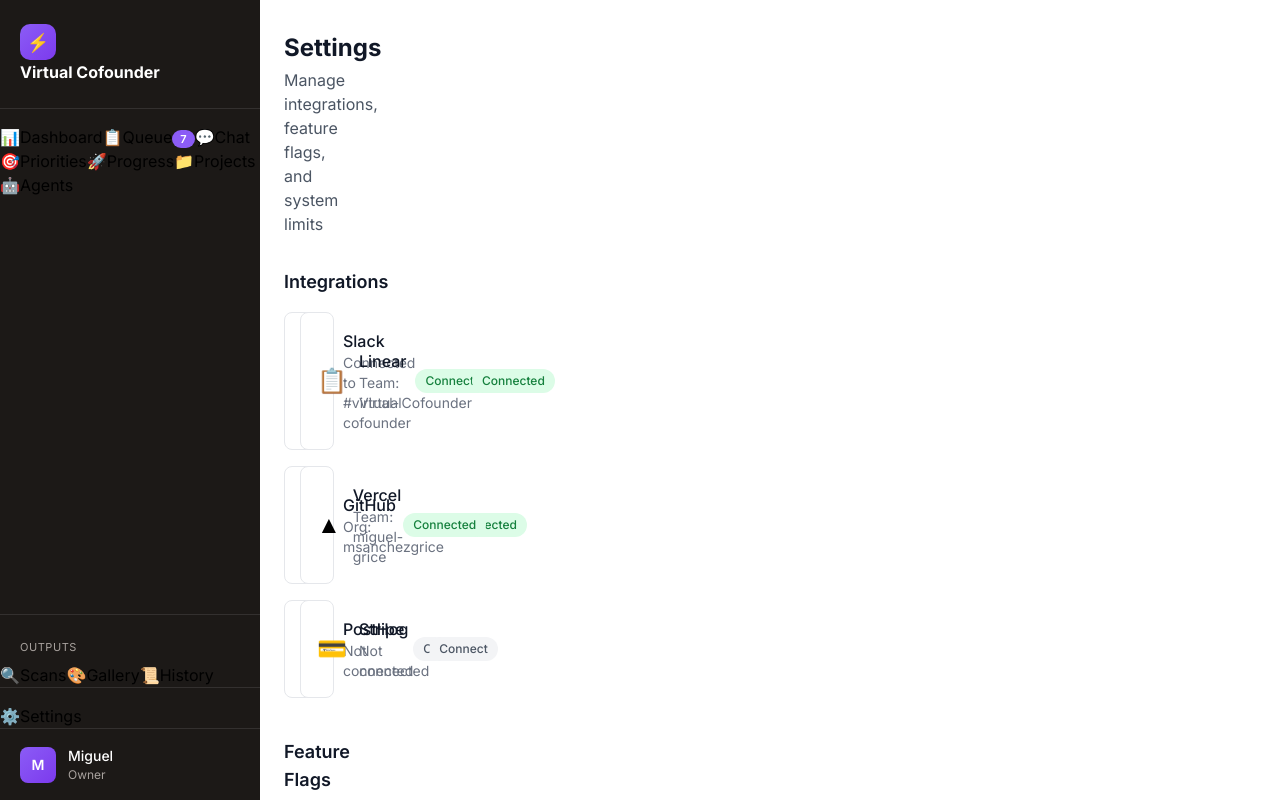
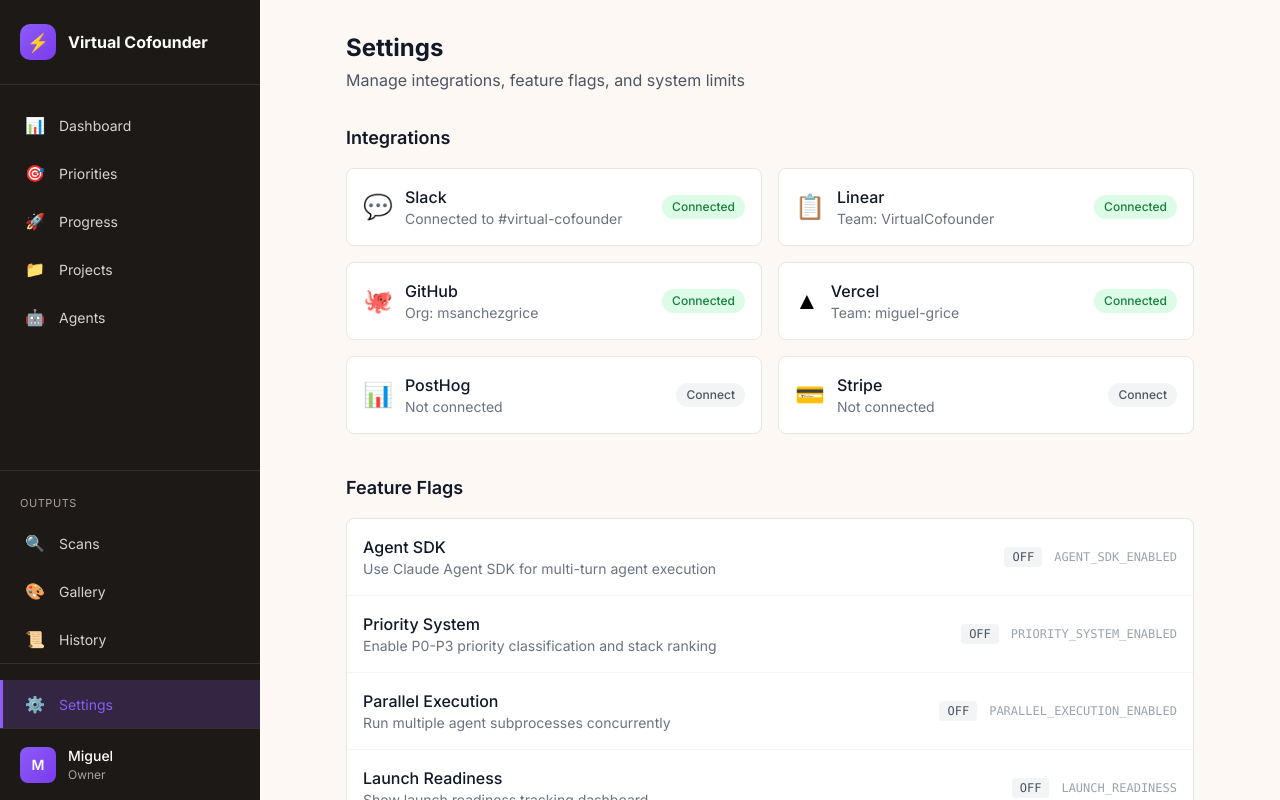
Before and after one commit to msanchezgrice/virtual-cofounder, a Next.js app: page /settings in a window 1280 px wide. Shown: the top 800 px of the page. Built offline with nearby package versions, Linux system fonts and the light colour scheme.

Commit message:
Fix sidebar layout and agents page error
- Updated layout.tsx to use inline styles instead of style jsx for more reliable rendering
- Fixed agents page to handle undefined agents array from API
- Fixed agents API route to use correct 'prisma' import instead of 'db'

```diff
--- a/app/(app)/agents/page.tsx
+++ b/app/(app)/agents/page.tsx
@@ -67,9 +67,10 @@ export default function AgentsPage() {
     try {
       const res = await fetch('/api/agents');
       const data = await res.json();
-      setAgents(data.agents);
+      setAgents(data.agents || []);
     } catch (error) {
       console.error('Failed to fetch agents:', error);
+      setAgents([]);
     } finally {
       setLoading(false);
     }
--- a/app/(app)/layout.tsx
+++ b/app/(app)/layout.tsx
@@ -5,8 +5,6 @@ import { usePathname } from 'next/navigation';
 
 const navItems = [
   { href: '/dashboard', icon: '📊', label: 'Dashboard' },
-  { href: '/dashboard/queue', icon: '📋', label: 'Queue', badge: true },
-  { href: '/dashboard/history', icon: '💬', label: 'Chat' },
   { href: '/priorities', icon: '🎯', label: 'Priorities' },
   { href: '/progress', icon: '🚀', label: 'Progress' },
   { href: '/projects', icon: '📁', label: 'Projects' },
@@ -26,242 +24,181 @@ export default function AppLayout({
 }) {
   const pathname = usePathname();
 
+  const isActive = (href: string) => {
+    if (href === '/dashboard') return pathname === '/dashboard';
+    return pathname === href || pathname.startsWith(href + '/');
+  };
+
   return (
-    <div className="app-shell">
+    <div style={{ display: 'flex', minHeight: '100vh' }}>
       {/* Dark Sidebar */}
-      <nav className="sidebar">
-        <div className="sidebar-logo">
-          <Link href="/" className="logo-link">
-            <span className="logo-icon">⚡</span>
-            <span className="logo-text">Virtual Cofounder</span>
+      <nav style={{
+        width: '260px',
+        minWidth: '260px',
+        background: '#1C1917',
+        display: 'flex',
+        flexDirection: 'column',
+        position: 'fixed',
+        top: 0,
+        left: 0,
+        bottom: 0,
+        overflowY: 'auto',
+        zIndex: 50,
+      }}>
+        {/* Logo */}
+        <div style={{
+          padding: '24px 20px',
+          borderBottom: '1px solid rgba(255,255,255,0.1)',
+        }}>
+          <Link href="/" style={{
+            display: 'flex',
+            alignItems: 'center',
+            gap: '12px',
+            textDecoration: 'none',
+          }}>
+            <span style={{
+              width: '36px',
+              height: '36px',
+              background: 'linear-gradient(135deg, #8B5CF6, #7C3AED)',
+              borderRadius: '10px',
+              display: 'flex',
+              alignItems: 'center',
+              justifyContent: 'center',
+              fontSize: '18px',
+            }}>⚡</span>
+            <span style={{
+              color: 'white',
+              fontWeight: 700,
+              fontSize: '16px',
+            }}>Virtual Cofounder</span>
           </Link>
         </div>
 
-        <div className="nav-main">
+        {/* Main Navigation */}
+        <div style={{ padding: '16px 0', flex: 1 }}>
           {navItems.map((item) => (
             <Link
               key={item.href}
               href={item.href}
-              className={`nav-item ${pathname === item.href || (item.href !== '/dashboard' && pathname.startsWith(item.href)) ? 'active' : ''}`}
+              style={{
+                display: 'flex',
+                alignItems: 'center',
+                gap: '12px',
+                padding: '12px 20px',
+                color: isActive(item.href) ? '#8B5CF6' : '#D6D3D1',
+                textDecoration: 'none',
+                fontSize: '14px',
+                background: isActive(item.href) ? 'rgba(139, 92, 246, 0.2)' : 'transparent',
+                borderLeft: isActive(item.href) ? '3px solid #8B5CF6' : '3px solid transparent',
+                transition: 'all 0.2s',
+              }}
             >
-              <span className="nav-icon">{item.icon}</span>
-              <span className="nav-label">{item.label}</span>
-              {item.badge && <span className="nav-badge">7</span>}
+              <span style={{ fontSize: '16px', width: '24px', textAlign: 'center' }}>{item.icon}</span>
+              <span style={{ flex: 1 }}>{item.label}</span>
             </Link>
           ))}
         </div>
 
-        <div className="nav-section">
-          <div className="nav-section-title">Outputs</div>
+        {/* Outputs Section */}
+        <div style={{
+          paddingTop: '16px',
+          borderTop: '1px solid rgba(255,255,255,0.1)',
+        }}>
+          <div style={{
+            padding: '8px 20px',
+            fontSize: '11px',
+            textTransform: 'uppercase',
+            color: '#A8A29E',
+            letterSpacing: '0.05em',
+          }}>Outputs</div>
           {outputItems.map((item) => (
             <Link
               key={item.href}
               href={item.href}
-              className={`nav-item ${pathname === item.href ? 'active' : ''}`}
+              style={{
+                display: 'flex',
+                alignItems: 'center',
+                gap: '12px',
+                padding: '12px 20px',
+                color: isActive(item.href) ? '#8B5CF6' : '#D6D3D1',
+                textDecoration: 'none',
+                fontSize: '14px',
+                background: isActive(item.href) ? 'rgba(139, 92, 246, 0.2)' : 'transparent',
+                borderLeft: isActive(item.href) ? '3px solid #8B5CF6' : '3px solid transparent',
+                transition: 'all 0.2s',
+              }}
             >
-              <span className="nav-icon">{item.icon}</span>
-              <span className="nav-label">{item.label}</span>
+              <span style={{ fontSize: '16px', width: '24px', textAlign: 'center' }}>{item.icon}</span>
+              <span style={{ flex: 1 }}>{item.label}</span>
             </Link>
           ))}
         </div>
 
-        <div className="nav-section">
+        {/* Settings */}
+        <div style={{
+          paddingTop: '16px',
+          borderTop: '1px solid rgba(255,255,255,0.1)',
+        }}>
           <Link
             href="/settings"
-            className={`nav-item ${pathname === '/settings' ? 'active' : ''}`}
+            style={{
+              display: 'flex',
+              alignItems: 'center',
+              gap: '12px',
+              padding: '12px 20px',
+              color: isActive('/settings') ? '#8B5CF6' : '#D6D3D1',
+              textDecoration: 'none',
+              fontSize: '14px',
+              background: isActive('/settings') ? 'rgba(139, 92, 246, 0.2)' : 'transparent',
+              borderLeft: isActive('/settings') ? '3px solid #8B5CF6' : '3px solid transparent',
+              transition: 'all 0.2s',
+            }}
           >
-            <span className="nav-icon">⚙️</span>
-            <span className="nav-label">Settings</span>
+            <span style={{ fontSize: '16px', width: '24px', textAlign: 'center' }}>⚙️</span>
+            <span style={{ flex: 1 }}>Settings</span>
           </Link>
         </div>
 
-        {/* User Profile at Bottom */}
-        <div className="sidebar-footer">
-          <div className="user-profile">
-            <div className="user-avatar">M</div>
-            <div className="user-info">
-              <span className="user-name">Miguel</span>
-              <span className="user-role">Owner</span>
+        {/* User Profile */}
+        <div style={{
+          padding: '16px 20px',
+          borderTop: '1px solid rgba(255,255,255,0.1)',
+          marginTop: 'auto',
+        }}>
+          <div style={{
+            display: 'flex',
+            alignItems: 'center',
+            gap: '12px',
+          }}>
+            <div style={{
+              width: '36px',
+              height: '36px',
+              background: 'linear-gradient(135deg, #8B5CF6, #7C3AED)',
+              borderRadius: '8px',
+              display: 'flex',
+              alignItems: 'center',
+              justifyContent: 'center',
+              color: 'white',
+              fontWeight: 600,
+              fontSize: '14px',
+            }}>M</div>
+            <div style={{ display: 'flex', flexDirection: 'column' }}>
+              <span style={{ color: 'white', fontWeight: 500, fontSize: '14px' }}>Miguel</span>
+              <span style={{ color: '#A8A29E', fontSize: '12px' }}>Owner</span>
             </div>
           </div>
         </div>
       </nav>
 
       {/* Main Content Area */}
-      <main className="main-content">
+      <main style={{
+        flex: 1,
+        marginLeft: '260px',
+        background: '#FDF8F3',
+        minHeight: '100vh',
+      }}>
         {children}
       </main>
-
-      <style jsx>{`
-        .app-shell {
-          display: grid;
-          grid-template-columns: 260px 1fr;
-          min-height: 100vh;
-        }
-
-        .sidebar {
-          background: #1C1917;
-          display: flex;
-          flex-direction: column;
-          position: fixed;
-          top: 0;
-          left: 0;
-          bottom: 0;
-          width: 260px;
-          overflow-y: auto;
-        }
-
-        .sidebar-logo {
-          padding: 24px 20px;
-          border-bottom: 1px solid rgba(255,255,255,0.1);
-        }
-
-        .logo-link {
-          display: flex;
-          align-items: center;
-          gap: 12px;
-          text-decoration: none;
-        }
-
-        .logo-icon {
-          width: 36px;
-          height: 36px;
-          background: linear-gradient(135deg, #8B5CF6, #7C3AED);
-          border-radius: 10px;
-          display: flex;
-          align-items: center;
-          justify-content: center;
-          font-size: 18px;
-        }
-
-        .logo-text {
-          color: white;
-          font-weight: 700;
-          font-size: 16px;
-        }
-
-        .nav-main {
-          padding: 16px 0;
-          flex: 1;
-        }
-
-        .nav-item {
-          display: flex;
-          align-items: center;
-          gap: 12px;
-          padding: 12px 20px;
-          color: #D6D3D1;
-          text-decoration: none;
-          font-size: 14px;
-          transition: all 0.2s;
-          border-left: 3px solid transparent;
-        }
-
-        .nav-item:hover {
-          background: rgba(255,255,255,0.05);
-        }
-
-        .nav-item.active {
-          background: rgba(139, 92, 246, 0.2);
-          color: #8B5CF6;
-          border-left-color: #8B5CF6;
-        }
-
-        .nav-icon {
-          font-size: 16px;
-          width: 24px;
-          text-align: center;
-        }
-
-        .nav-label {
-          flex: 1;
-        }
-
-        .nav-badge {
-          background: #8B5CF6;
-          color: white;
-          padding: 2px 8px;
-          border-radius: 10px;
-          font-size: 11px;
-          font-weight: 600;
-        }
-
-        .nav-section {
-          padding-top: 16px;
-          border-top: 1px solid rgba(255,255,255,0.1);
-          margin-top: auto;
-        }
-
-        .nav-section:first-of-type {
-          margin-top: 0;
-        }
-
-        .nav-section-title {
-          padding: 8px 20px;
-          font-size: 11px;
-          text-transform: uppercase;
-          color: #A8A29E;
-          letter-spacing: 0.05em;
-        }
-
-        .sidebar-footer {
-          padding: 16px 20px;
-          border-top: 1px solid rgba(255,255,255,0.1);
-        }
-
-        .user-profile {
-          display: flex;
-          align-items: center;
-          gap: 12px;
-        }
-
-        .user-avatar {
-          width: 36px;
-          height: 36px;
-          background: linear-gradient(135deg, #8B5CF6, #7C3AED);
-          border-radius: 8px;
-          display: flex;
-          align-items: center;
-          justify-content: center;
-          color: white;
-          font-weight: 600;
-          font-size: 14px;
-        }
-
-        .user-info {
-          display: flex;
-          flex-direction: column;
-        }
-
-        .user-name {
-          color: white;
-          font-weight: 500;
-          font-size: 14px;
-        }
-
-        .user-role {
-          color: #A8A29E;
-          font-size: 12px;
-        }
-
-        .main-content {
-          background: #FDF8F3;
-          margin-left: 260px;
-          min-height: 100vh;
-        }
-
-        @media (max-width: 1024px) {
-          .app-shell {
-            grid-template-columns: 1fr;
-          }
-          .sidebar {
-            display: none;
-          }
-          .main-content {
-            margin-left: 0;
-          }
-        }
-      `}</style>
     </div>
   );
 }
--- a/app/api/agents/route.ts
+++ b/app/api/agents/route.ts
@@ -1,11 +1,11 @@
 import { NextResponse } from 'next/server';
-import { db } from '@/lib/db';
+import { prisma } from '@/lib/db';
 import { agents } from '@/lib/agents';
 
 export async function GET() {
   try {
     // Fetch all stories with their findings
-    const stories = await db.story.findMany({
+    const stories = await prisma.story.findMany({
       include: {
         project: {
           select: {
```
Also changed, not shown: app/(app)/history/page.tsx (+10 -7 lines).
